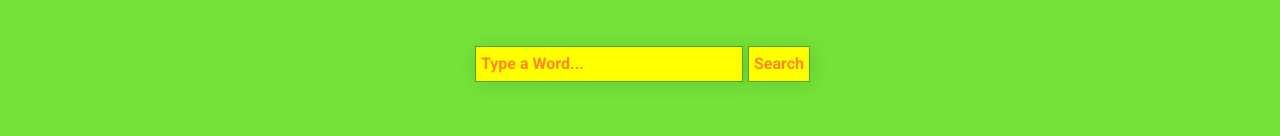
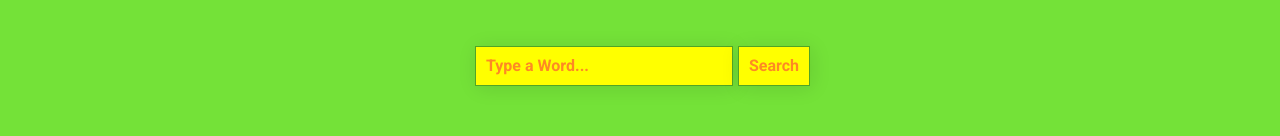
Before and after one commit to noam-ackerman/dictionary-react, a React (Create React App) app: page / in a window 1280 px wide. Shown: the part 158-294 px from the top of the page. Built offline with nearby package versions, Linux system fonts and the light colour scheme.

Commit message:
updating input design

```diff
--- a/src/Dictionary.css
+++ b/src/Dictionary.css
@@ -8,13 +8,14 @@ form {
 .word-input {
   background: yellow;
   color: #fe8924;
-  padding: 5px;
+  padding:7px 10px;
   border: 0.5px solid #51a525;
   box-shadow: 2px 2px 20px rgba(0, 0, 0, 0.1);
   margin: 0 5px;
   font-weight: 700;
   flex: 1;
   max-width: 100%;
+  -webkit-appearance: none;
 }
 
 .word-input::-webkit-input-placeholder {
@@ -32,7 +33,7 @@ form {
 
 .search-button {
   background: yellow;
-  padding: 5px;
+  padding:7px 10px;
   border: 0.5px solid #51a525;
   box-shadow: 2px 2px 20px rgba(0, 0, 0, 0.1);
   color: #fe8924;
```
